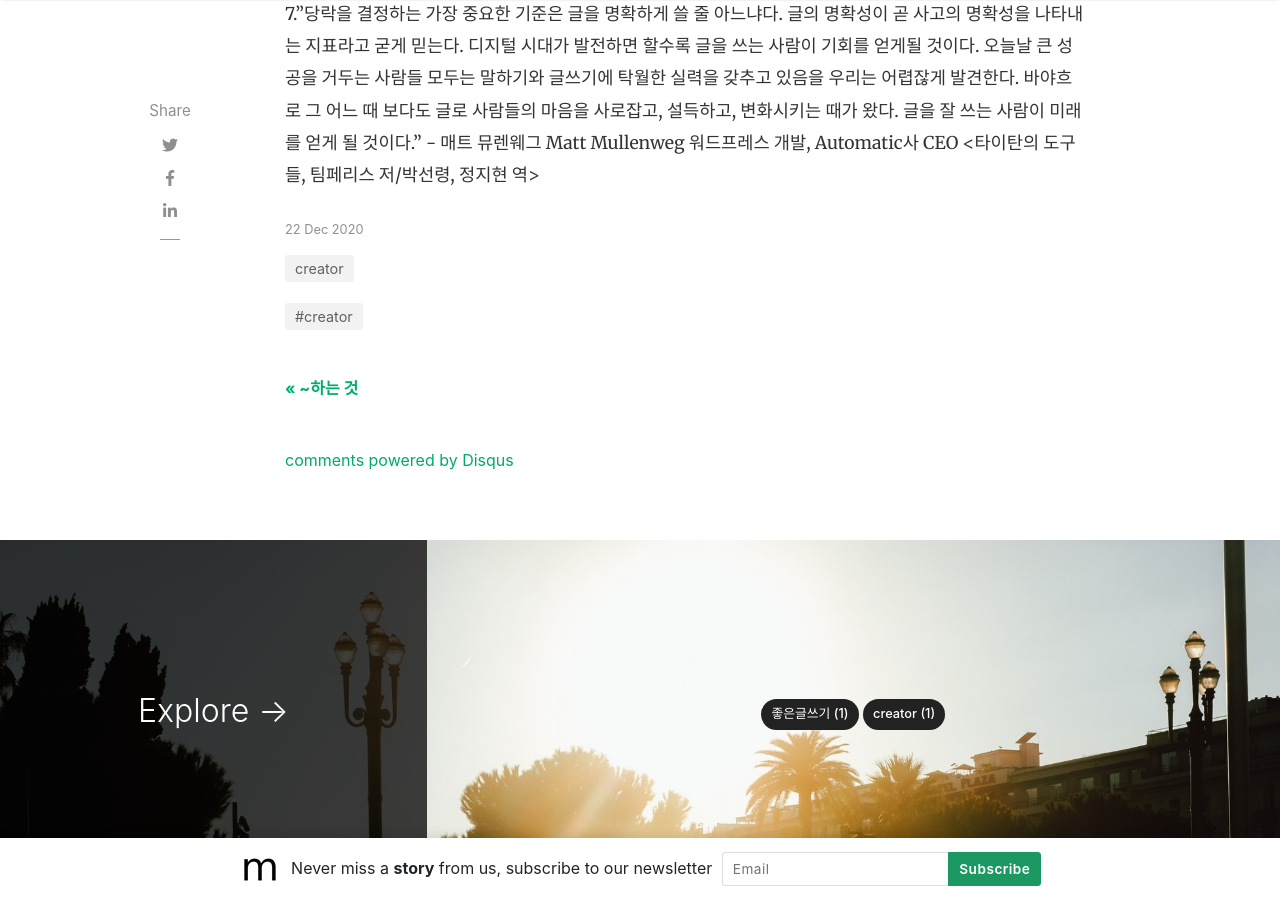
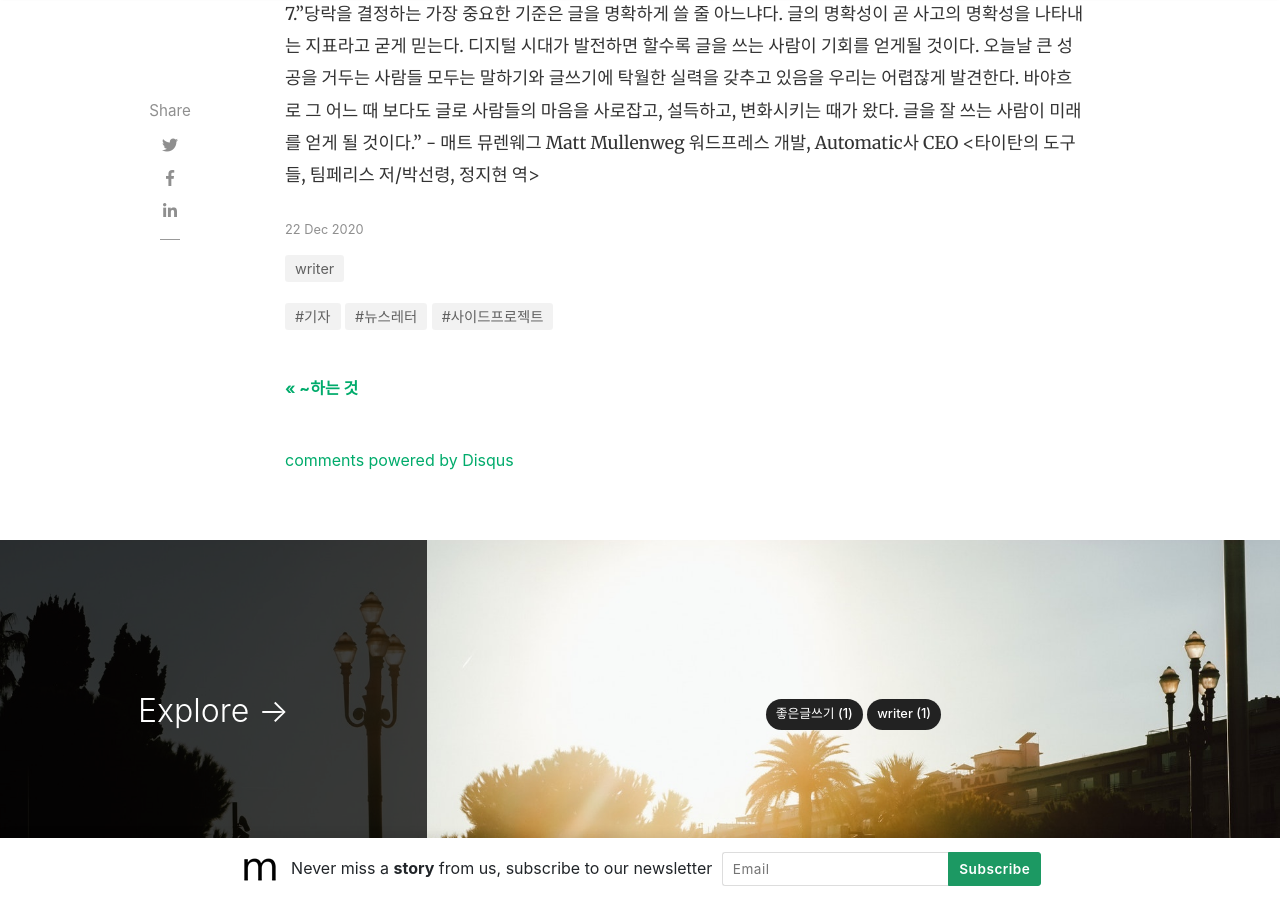
Before and after one commit to samantha-writer/samantha-writer.github.io, a Jekyll site: the page built from _posts/2020-12-22-201222-001.md, in a window 1280 px wide and 900 px high, scrolled down 2315 px. Built offline with Jekyll 4.4.1, drawn with Linux system fonts in a browser that asks for light colours; nearby versions of some CDN libraries; comment, search, counter and statistics services are not loaded.

Commit message:
Update 2020-12-22-201222-001.md
tag, category 변경

```diff
--- a/_posts/2020-12-22-201222-001.md
+++ b/_posts/2020-12-22-201222-001.md
@@ -3,8 +3,8 @@ layout: post
 title:  "글쓰기를 주제로 한 뉴스레터 (사이드) 프로젝트"
 date: 2020-12-22
 author: samantha
-categories: [ creator ]
-tags: [ creator ]
+categories: [ writer ]
+tags: [ 사이드프로젝트, 뉴스레터, 기자 ]
 image: assets/images/16.jpg
 description: "회사에서는 탁상공론만 펼치다가 제대로 일을 못할 때가 많다. 현재 회사에서는 물론 만족한다. 다만 나 스스로 컨셉과 주제를 결정할 수 있는 프로젝트를 통한 성장이 필요할 때를 느꼈다. 주제는 뉴스레터다."
 featured: true
```
